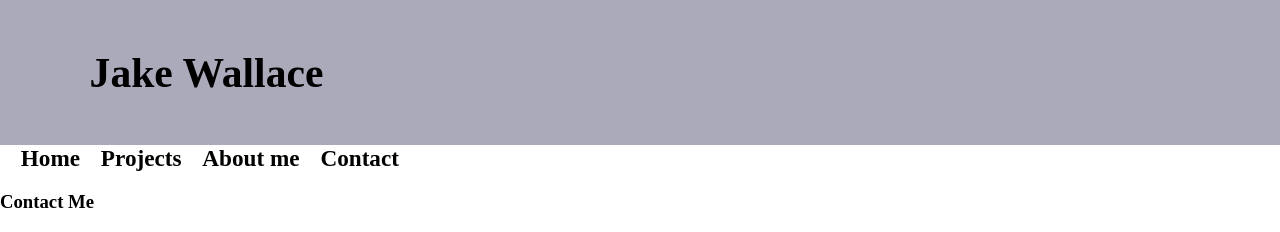
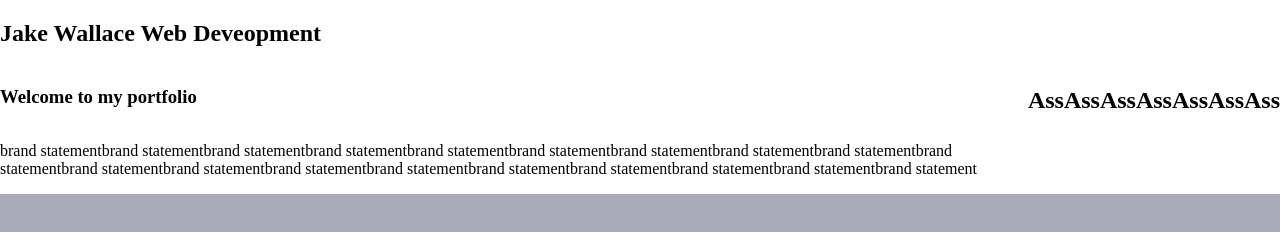
Before and after one commit to Jake-W95/Portfolio, a React (Create React App) app: page / in a window 1280 px wide. Shown: the top 232 px of the page. Built offline with nearby package versions, Linux system fonts and the light colour scheme.

Commit message:
creates Home page/comp, flex styling

```diff
--- a/src/App.js
+++ b/src/App.js
@@ -4,12 +4,14 @@ import NavBar from './components/NavBar'
 import Contact from './components/Contact';
 // Pages
 import ProjectSection from './pages/projectsPage';
+import Home from './pages/home'
 
 
 
 function App() {
   return (
     <div className="App">
+      <Home />
       <Header />
       <NavBar />
       <Contact />
--- /dev/null
+++ b/src/pages/home.js
@@ -0,0 +1,36 @@
+import React from "react";
+
+
+const col = {
+    display: 'flex',
+    flexDirection: 'column'
+
+}
+const row = {
+    display: 'flex'
+}
+
+function Home() {
+    return (
+        <>
+        <section style={col}>
+            <h1>Jake Wallace Web Deveopment</h1>
+            <div style={row}>
+                <div style={col}>
+                <h3>Welcome to my portfolio</h3>
+                <p>brand statementbrand statementbrand statementbrand statementbrand statementbrand statementbrand statementbrand statementbrand statementbrand statementbrand statementbrand statementbrand statementbrand statementbrand statementbrand statementbrand statementbrand statementbrand statement</p>
+                </div>
+<h1>AssAssAssAssAssAssAss</h1>
+
+            </div>
+
+
+
+
+        </section>
+
+        </>
+    )
+}
+
+export default Home
```
